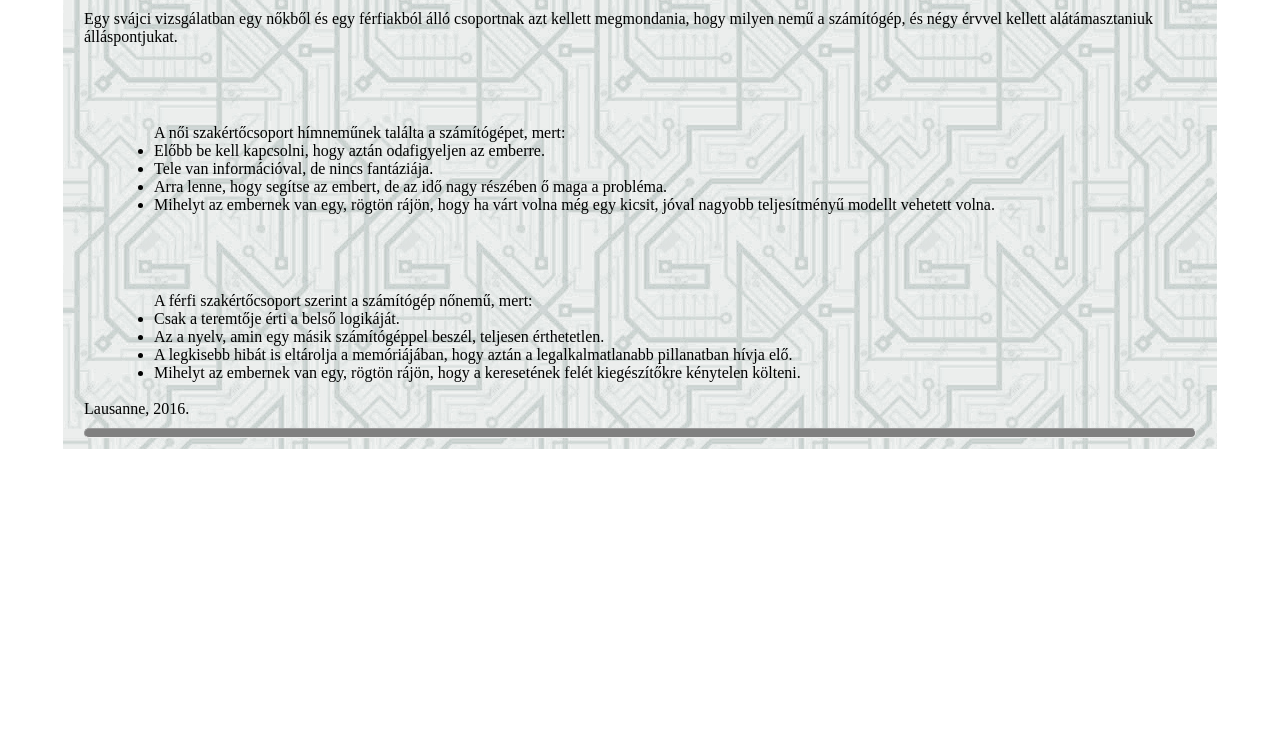
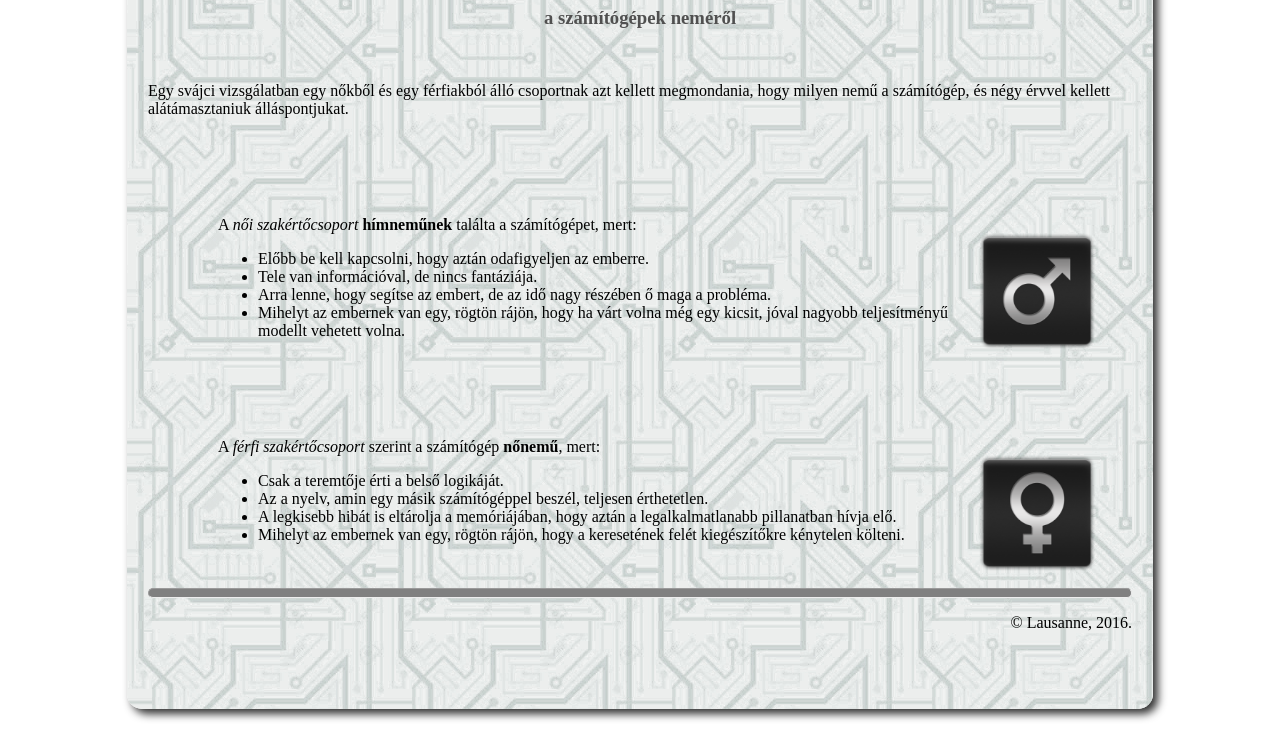
Before and after one commit to MangoZoltan/First-Real-Occasion, a plain HTML site: page Szamitogep neve/index.html in a window 1280 px wide. Shown: the part 148-877 px from the top of the page. Before the commit the page ends 800 px from the top, so only its background shows below. Drawn offline with Linux system fonts and the light colour scheme.

Commit message:
Masodik commit

```diff
--- a/Szamitogep neve/index.html
+++ b/Szamitogep neve/index.html
@@ -40,7 +40,8 @@
 		<p>Egy svájci vizsgálatban egy nőkből és egy férfiakból álló csoportnak azt kellett megmondania, hogy milyen nemű a számítógép, és négy érvvel kellett alátámasztaniuk álláspontjukat.</p>
 		<br/>
 		<div class="belso">
-			<p>A női szakértőcsoport hímneműnek találta a számítógépet, mert:</p>
+			<img src="./male.png" alt="male.png">
+			<p>A <i>női szakértőcsoport</i> <strong>hímneműnek</strong> találta a számítógépet, mert:</p>
 			<ul>
 				<li>Előbb be kell kapcsolni, hogy aztán odafigyeljen az emberre.</li>
 				<li>Tele van információval, de nincs fantáziája.</li>
@@ -49,7 +50,8 @@
 			</ul>
 		</div><br/>
 		<div class="belso">
-			<p>A férfi szakértőcsoport szerint a számítógép nőnemű, mert:</p>
+			<img src="./female.png" alt="female.png">
+			<p>A <em>férfi szakértőcsoport</em> szerint a számítógép <strong>nőnemű</strong>, mert:</p>
 			<ul>
 				<li>Csak a teremtője érti a belső logikáját.</li>
 				<li>Az a nyelv, amin egy másik számítógéppel beszél, teljesen érthetetlen.</li>
@@ -57,10 +59,11 @@
 				<li>Mihelyt az embernek van egy, rögtön rájön, hogy a keresetének felét kiegészítőkre kénytelen költeni.</li>
 			</ul>
 		</div><br/>
-		<p>Lausanne, 2016.</p>
 
+	<hr \>
+	<p id="copy">© Lausanne, 2016.</p>
+	</div>
 
-	<hr \></div>
 
 </body>
 </html>
--- a/Szamitogep neve/stilus.css
+++ b/Szamitogep neve/stilus.css
@@ -1,38 +1,53 @@
-*{
-margin: 0;
-padding: 0;
-/*border: solid 1px black;*/
+* {
+/*	border: 1px solid red;*/
 }
 
-html{
-	background: #FFF;
-}
-body{
-
-	width: 90%;
-	margin: auto;
-	background-image: url('alap.jpg');
-	border: solid 1px transparent;
+html {
+	background-color: #fff;
 }
 
-div{
+body {
+	background-image: url('./alap.jpg');
+	width: 80%;
+	margin: auto;
+	margin-bottom: 20px;
+	border: 1px solid transparent;
+	padding-bottom: 60px;
+	box-shadow: 5px 5px 8px #333;
+	border-radius: 15px;
+}
 
+div {
+	/* margin: 10px 10px 10px 10px; Felső/jobb/alsó/bal
+	margin: 10px 10px 10px; Felső/jobb-bal/alsó
+	margin: 10px 10px; Felső-alsó/jobb-bal
+	margin: 10px; Mind a négyet. */
 	margin-left: 20px;
 	margin-right: 20px;
-	margin-top: 60px;
+	margin-top: 64px;
 }
 
-hr{
+hr {
+	/* width: 50%; */
 	height: 8px;
-	background: gray;
+	background-color: grey;
 	border-radius: 6px;
-	margin: 10px 0;
+	clear: both;
 }
-h1, h3{
+h1, h3 {
 	text-align: center;
 	color: rgb(80, 80, 80);
 }
 
-.belso{
+.belso {
 	padding-left: 50px;
 }
+
+img{
+	width: 150px;
+	float: right;
+}
+
+#copy{
+	text-align: right;
+}
```
Also changed, not shown: Szamitogep neve/images/kep.jpg (renamed from images/kep.jpg).
